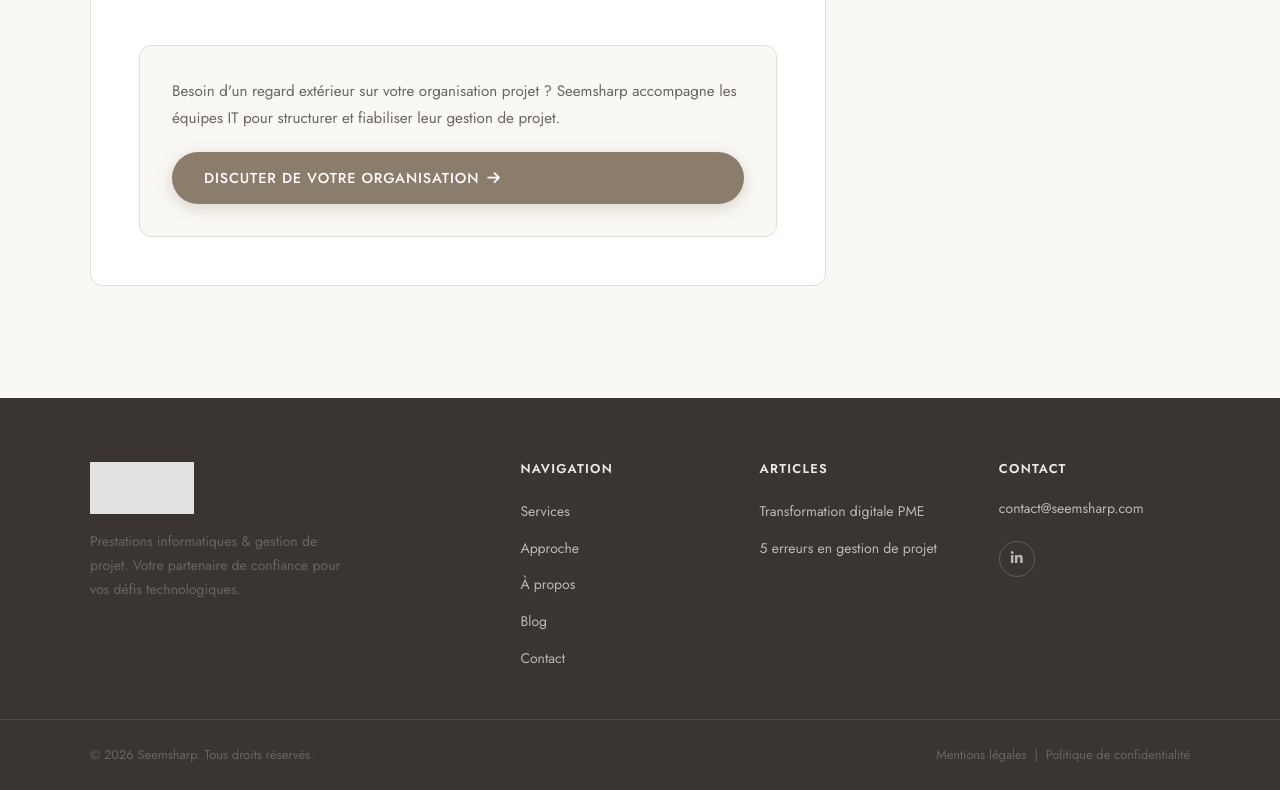
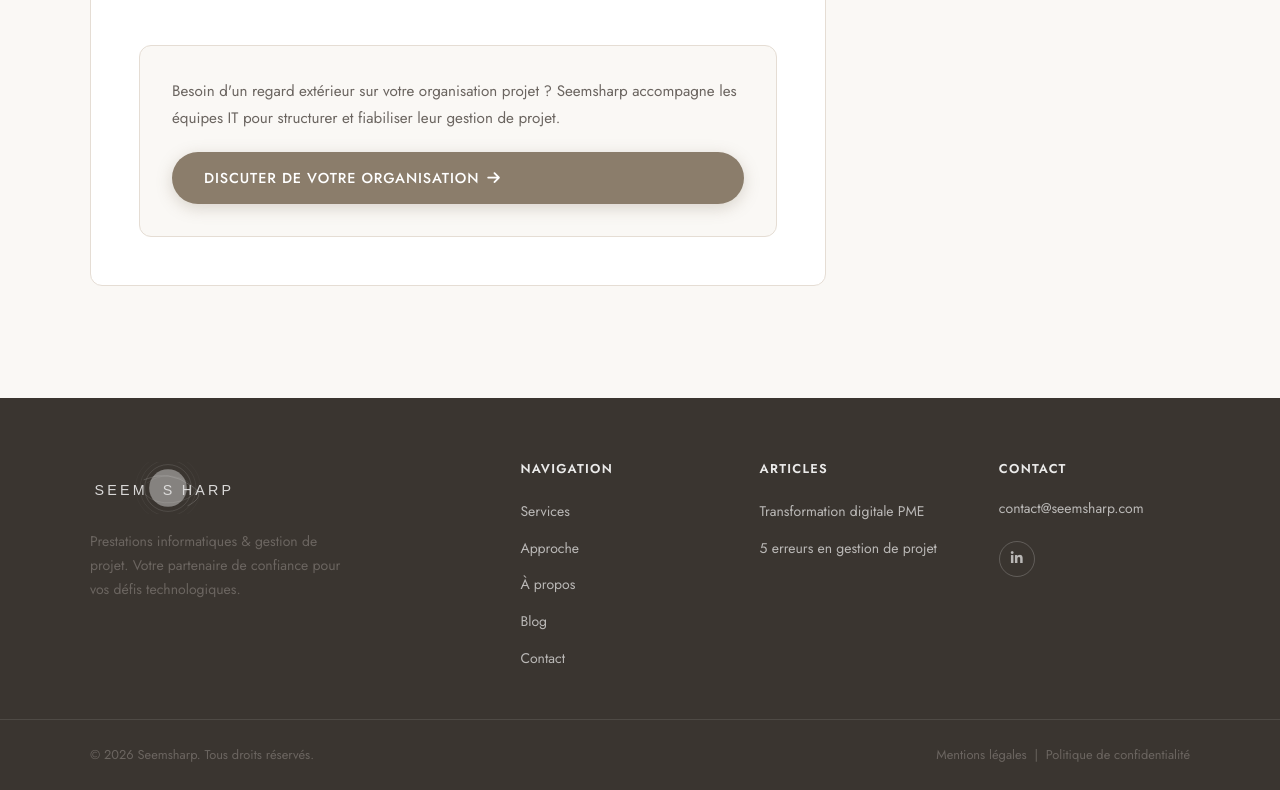
Before and after one commit to seemsharp/seemsharp-website, a plain HTML site: page public/blog/5-erreurs-gestion-projet-it.html in a window 1280 px wide. Shown: the part 3255-4045 px from the top of the page. Drawn offline with nearby package versions, Linux system fonts and the light colour scheme.

Commit message:
fix: logo footer — SVG (fond transparent) au lieu de PNG
Co-Authored-By: Claude Sonnet 4.6 <noreply@anthropic.com>

```diff
--- a/public/blog/5-erreurs-gestion-projet-it.html
+++ b/public/blog/5-erreurs-gestion-projet-it.html
@@ -200,7 +200,7 @@
   <footer id="footer">
     <div class="container footer-inner">
       <div class="footer-brand">
-        <img src="../assets/logo.png" alt="Seemsharp" class="logo-img logo-footer" />
+        <img src="../assets/logo.svg" alt="Seemsharp" class="logo-img logo-footer" />
         <p>Prestations informatiques & gestion de projet. Votre partenaire de confiance pour vos défis technologiques.</p>
       </div>
       <div class="footer-links">
```
Also changed, not shown: public/blog/facturation-electronique-norme-afnor.html (+1 -1 lines), public/blog/index.html (+1 -1 lines), public/blog/transformation-digitale-pme.html (+1 -1 lines), public/index.html (+1 -1 lines).
